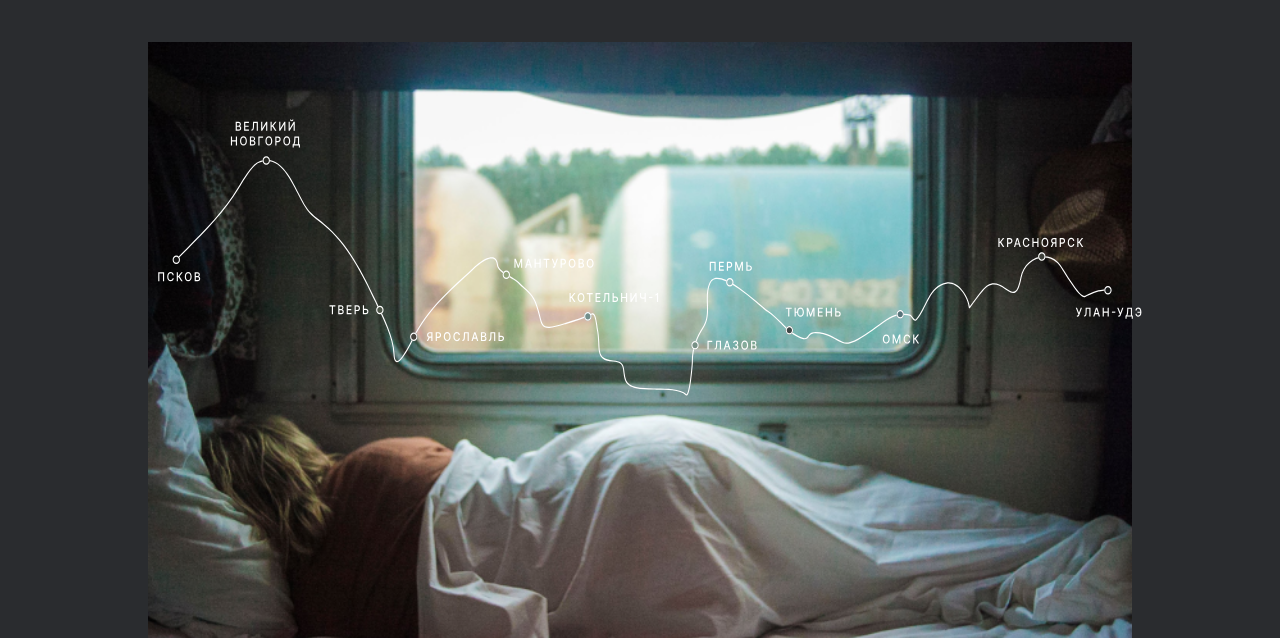
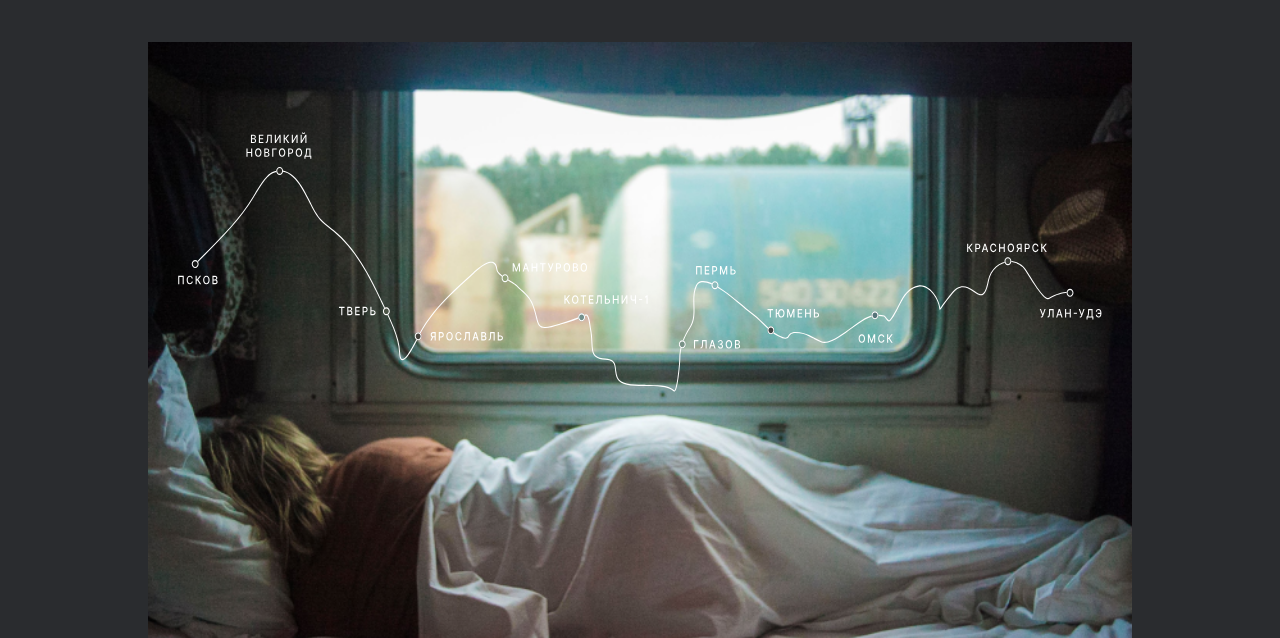
Before and after one commit to iertz/russian-travel, a plain HTML site: page index.html in a window 1280 px wide. Shown: the part 462-1100 px from the top of the page. Drawn offline with Linux system fonts and the light colour scheme.

Commit message:
починил уехавшую карту маршрута на картинке

```diff
--- a/blocks/lead/__map/lead__map.css
+++ b/blocks/lead/__map/lead__map.css
@@ -1,6 +1,8 @@
 .lead__map {
   width: 100%;
   position: absolute;
-  top: 12%;
-  left: 1%;
+  top: 14%;
+  padding-left: 3%;
+  padding-right: 3%;
+  box-sizing: border-box;
 }
```
